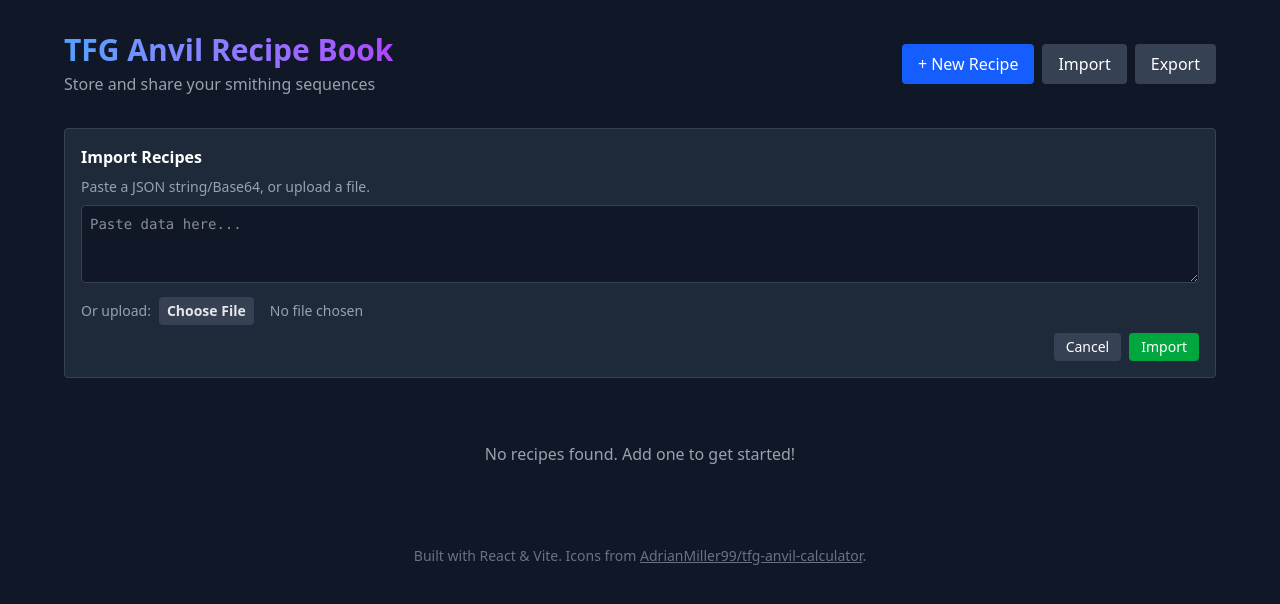
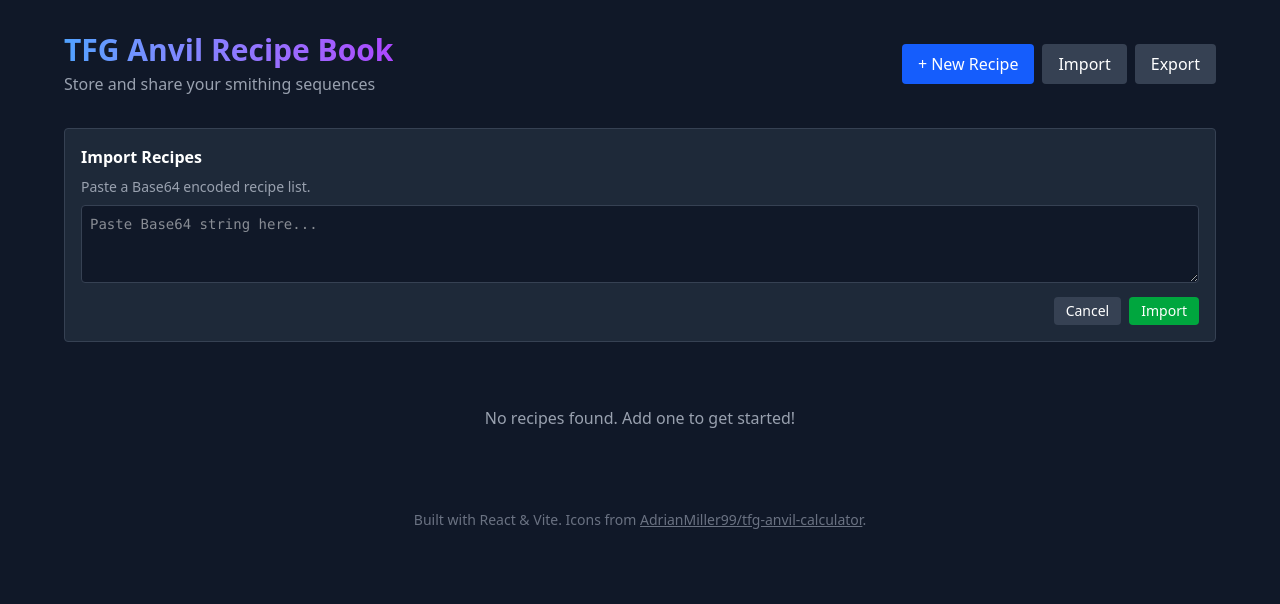
Before and after one commit to AndyClausen/tfg-anvil-recipe-book, a React (Vite) app: page / in a window 1280 px wide. Both pictures are taken after a click on the button "Import". Shown: the top 604 px of the page. Built offline with nearby package versions, Linux system fonts and the light colour scheme.

Commit message:
Restrict import to Base64 only and ignore duplicates by ID

```diff
--- a/src/App.tsx
+++ b/src/App.tsx
@@ -86,33 +86,14 @@ function App() {
         {showImport && (
             <div className="mb-8 p-4 bg-gray-800 rounded border border-gray-700">
                 <h3 className="font-bold mb-2">Import Recipes</h3>
-                <p className="text-sm text-gray-400 mb-2">Paste a JSON string/Base64, or upload a file.</p>
+                <p className="text-sm text-gray-400 mb-2">Paste a Base64 encoded recipe list.</p>
                 <textarea
                     className="w-full bg-gray-900 border border-gray-700 rounded p-2 text-sm font-mono mb-2"
                     rows={3}
                     value={importString}
                     onChange={(e) => setImportString(e.target.value)}
-                    placeholder="Paste data here..."
+                    placeholder="Paste Base64 string here..."
                 />
-                <div className="flex items-center gap-2 mb-2">
-                    <span className="text-sm text-gray-400">Or upload:</span>
-                    <input
-                        type="file"
-                        accept=".json,.txt"
-                        onChange={(e) => {
-                            const file = e.target.files?.[0];
-                            if (file) {
-                                const reader = new FileReader();
-                                reader.onload = (ev) => {
-                                    const text = ev.target?.result as string;
-                                    setImportString(text);
-                                };
-                                reader.readAsText(file);
-                            }
-                        }}
-                        className="text-sm text-gray-400 file:mr-4 file:py-1 file:px-2 file:rounded file:border-0 file:text-sm file:font-semibold file:bg-gray-700 file:text-gray-200 hover:file:bg-gray-600"
-                    />
-                </div>
                 <div className="flex justify-end gap-2">
                     <button onClick={() => setShowImport(false)} className="px-3 py-1 bg-gray-700 rounded text-sm">Cancel</button>
                     <button onClick={handleImportSubmit} className="px-3 py-1 bg-green-600 hover:bg-green-500 rounded text-sm">Import</button>
--- a/src/hooks/useRecipes.ts
+++ b/src/hooks/useRecipes.ts
@@ -27,25 +27,18 @@ export function useRecipes() {
     setRecipes((prev) => prev.filter((r) => r.id !== id));
   };
 
-  const importRecipes = (jsonString: string) => {
+  const importRecipes = (encodedString: string) => {
     try {
-        // Try parsing as raw JSON first
         let newRecipes: AnvilRecipe[] = [];
         try {
-            newRecipes = JSON.parse(jsonString);
-        } catch {
-             // If that fails, try base64 decode
-             try {
-                newRecipes = JSON.parse(atob(jsonString));
-             } catch (e) {
-                 console.error("Failed to parse import string", e);
-                 alert("Invalid import string");
-                 return;
-             }
+            newRecipes = JSON.parse(atob(encodedString));
+        } catch (e) {
+            console.error("Failed to decode import string", e);
+            alert("Invalid import string. Please ensure it is a valid Base64 encoded JSON.");
+            return;
         }
 
         if (!Array.isArray(newRecipes)) {
-             // Maybe it's a single recipe?
              if(typeof newRecipes === 'object') {
                  newRecipes = [newRecipes];
              } else {
@@ -54,12 +47,24 @@ export function useRecipes() {
              }
         }
 
-        // Basic validation could go here
       setRecipes((prev) => {
-          // Merge? Or replace? Let's just append for now, or maybe check for dupes by ID?
-          // Let's replace ID to be safe if they collide, or just trust the user.
-          // For simplicity, let's append.
-          return [...prev, ...newRecipes];
+          const existingIds = new Set(prev.map(r => r.id));
+          const uniqueNewRecipes = newRecipes.filter(r => {
+              if (!r.id) {
+                  // If incoming recipe has no ID, generate one?
+                  // Or just warn? Let's generate one to be nice.
+                  r.id = crypto.randomUUID();
+              }
+              return !existingIds.has(r.id);
+          });
+
+          if (uniqueNewRecipes.length === 0) {
+              alert("No new recipes imported (duplicates ignored).");
+              return prev;
+          }
+
+          alert(`Imported ${uniqueNewRecipes.length} new recipes.`);
+          return [...prev, ...uniqueNewRecipes];
       });
     } catch (e) {
       console.error('Failed to import recipes', e);
```
